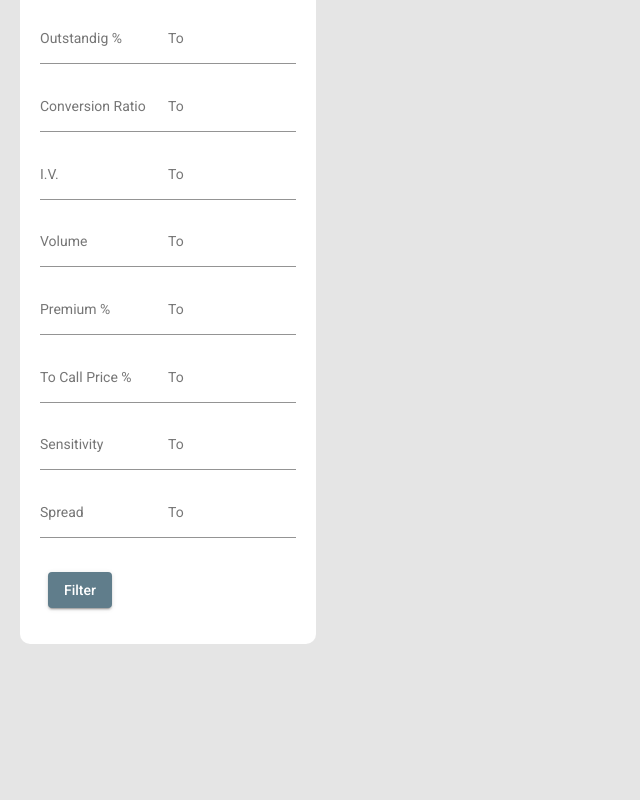
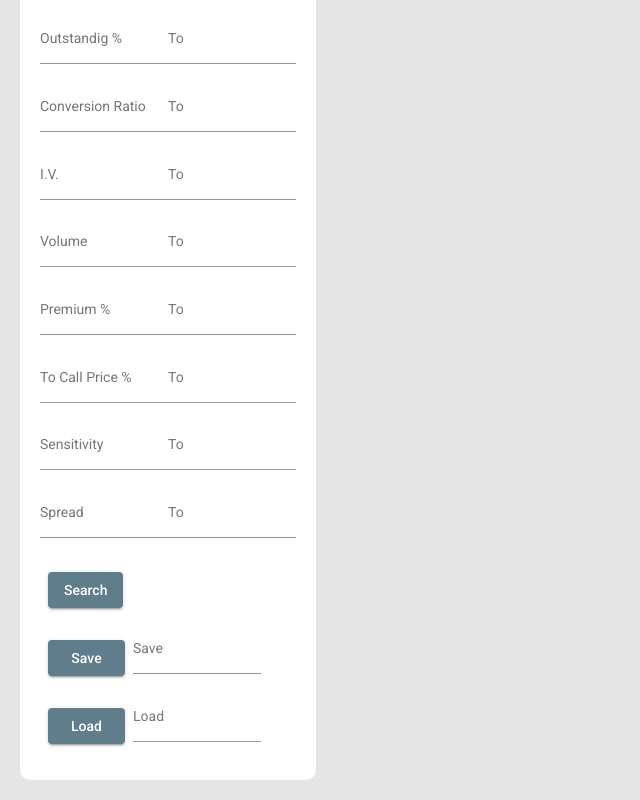
Before and after one commit to hakhan88/Stocks-Trading-Portal, an Angular app: page /stockDetails in a window 1280 px wide. Shown: the part 606-1406 px from the top of the page, without its empty margins (0-640 px from the left). Before the commit the page ends 1270 px from the top, so only its background shows below. Built offline with nearby package versions, Linux system fonts and the light colour scheme.

Commit message:
styling update

```diff
--- a/src/app/components/stockDetails/stockDetails.component.html
+++ b/src/app/components/stockDetails/stockDetails.component.html
@@ -187,9 +187,24 @@
             </div>
         </div>
 
-
         <div>
-            <button mat-raised-button color="primary" (click)="filter()">Filter</button>
+            <button mat-raised-button color="primary" (click)="filter()">Search</button>
+            <div fxLayout="row">
+                <button mat-raised-button color="primary" [ngClass]="'filter-panel-custom-buttons'"
+                    (click)="filter()">Save</button>
+                <mat-form-field class="example-full-width-custom">
+                    <mat-label>Save</mat-label>
+                    <input matInput placeholder="To">
+                </mat-form-field>
+            </div>
+            <div fxLayout="row">
+                <button mat-raised-button color="primary" [ngClass]="'filter-panel-custom-buttons'"
+                    (click)="filter()">Load</button>
+                <mat-form-field class="example-full-width-custom">
+                    <mat-label>Load</mat-label>
+                    <input matInput placeholder="To">
+                </mat-form-field>
+            </div>
         </div>
     </div>
 
--- a/src/app/components/stockDetails/stockDetails.component.scss
+++ b/src/app/components/stockDetails/stockDetails.component.scss
@@ -46,29 +46,10 @@ th.mat-header-cell {
     width: 50%;
 }
 
+.filter-panel-custom-buttons {
+    min-width: 77px;
+}
+
 .table-min-width-styling {
     // min-width: 2000px;
 }
-
-::-webkit-scrollbar-button {
-    height: 0;
-    width: 0;
-}
-
-::-webkit-scrollbar {
-    max-width: 10px !important;
-    width: 10px !important;
-    height: 10px !important;
-    background: none;
-}
-
-::-webkit-scrollbar-thumb {
-    background-clip: padding-box;
-    background: grey;
-    border: 5px solid transparent;
-    border-radius: 10px;
-    min-height: 20px;
-    min-width: 20px;
-    height: 5px;
-    width: 5px;
-}
--- a/src/scss/styles.scss
+++ b/src/scss/styles.scss
@@ -154,3 +154,27 @@ body {
     height: 30em;
     width: 50em;
 }
+
+
+::-webkit-scrollbar-button {
+    height: 0;
+    width: 0;
+}
+
+::-webkit-scrollbar {
+    max-width: 10px !important;
+    width: 10px !important;
+    height: 10px !important;
+    background: none;
+}
+
+::-webkit-scrollbar-thumb {
+    background-clip: padding-box;
+    background: grey;
+    border: 5px solid transparent;
+    border-radius: 10px;
+    min-height: 20px;
+    min-width: 20px;
+    height: 5px;
+    width: 5px;
+}
```
